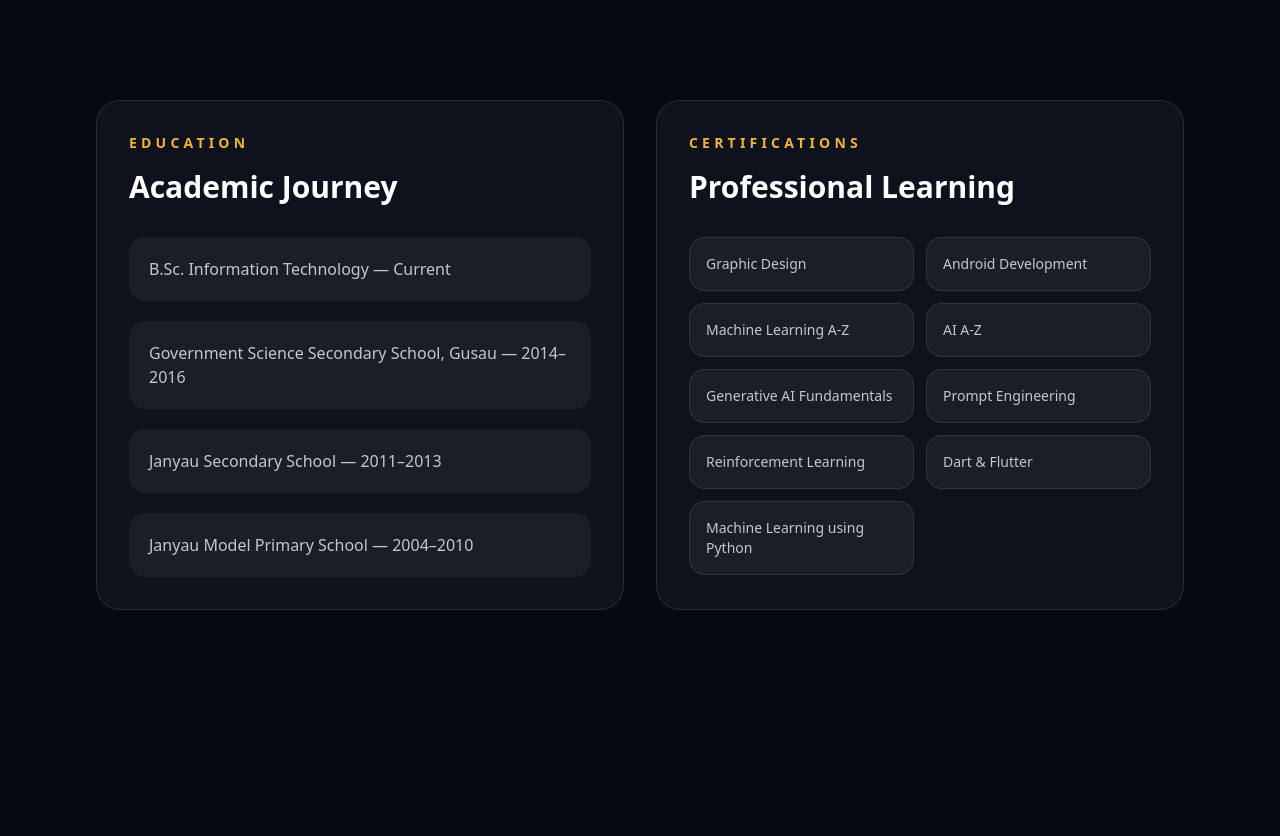
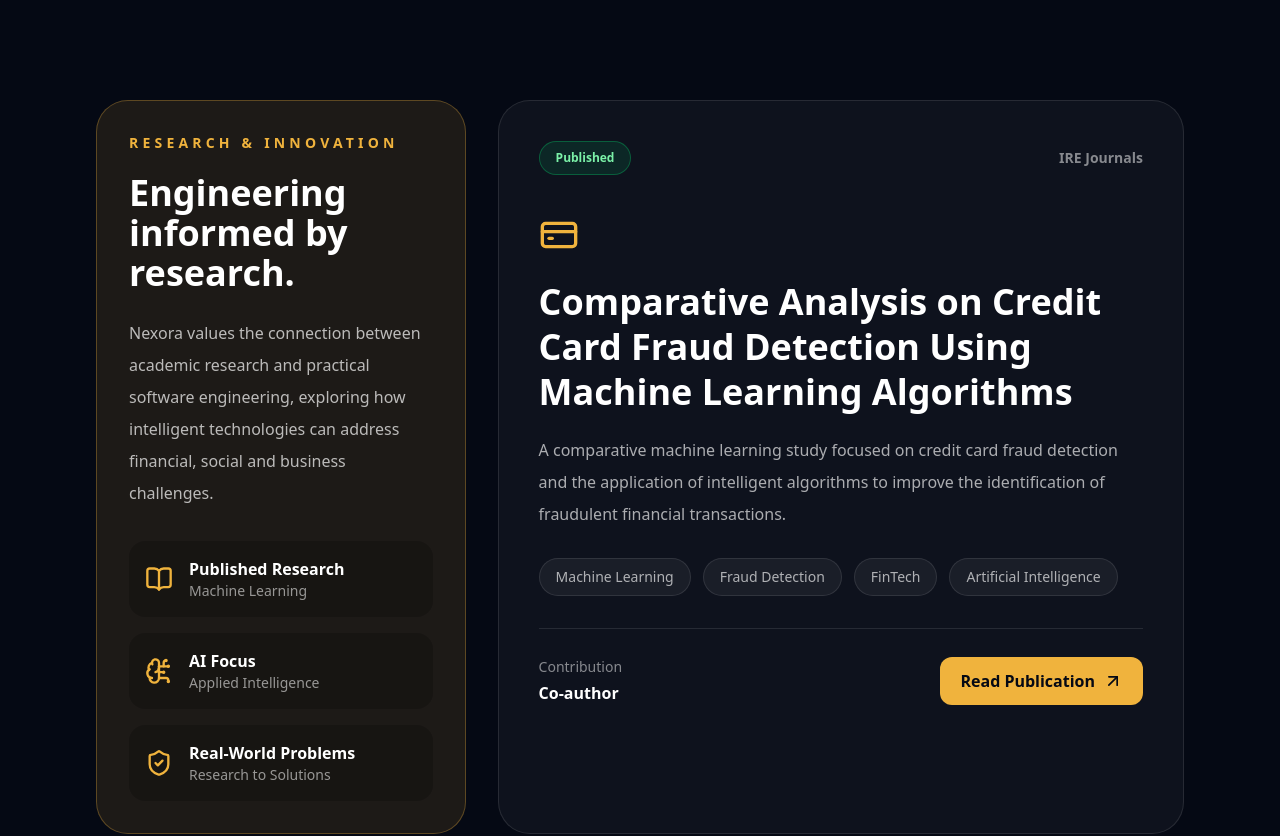
Before and after one commit to YUSUFUMARWALI/nexora-technologies, a Next.js app: page / in a window 1280 px wide. Shown: the part 5480-6316 px from the top of the page. Before the commit the page ends 6154 px from the top, so only its background shows below. Built offline with nearby package versions, Linux system fonts and the light colour scheme.

Commit message:
Add research publication preview

```diff
--- a/src/app/page.tsx
+++ b/src/app/page.tsx
@@ -4,6 +4,7 @@ import About from "@/components/About";
 import Services from "@/components/Services";
 import ProductsShowcase from "@/components/ProductsShowcase";
 import FounderPreview from "@/components/FounderPreview";
+import ResearchPreview from "@/components/ResearchPreview";
 import Education from "@/components/Education";
 
 export default function Home() {
@@ -15,6 +16,7 @@ export default function Home() {
       <Services />
       <ProductsShowcase />
       <FounderPreview />
+      <ResearchPreview />
       <Education />
     </main>
   );
--- /dev/null
+++ b/src/components/ResearchPreview.tsx
@@ -0,0 +1,114 @@
+import { ArrowUpRight, BookOpen, BrainCircuit, CreditCard, ShieldCheck } from "lucide-react";
+
+const publication = {
+  title:
+    "Comparative Analysis on Credit Card Fraud Detection Using Machine Learning Algorithms",
+  journal: "IRE Journals",
+  role: "Co-author",
+  topics: ["Machine Learning", "Fraud Detection", "FinTech", "Artificial Intelligence"],
+  link: "https://www.irejournals.com/formatedpaper/1705531.pdf",
+};
+
+export default function ResearchPreview() {
+  return (
+    <section id="research" className="section-shell text-white">
+      <div className="container-shell">
+        <div className="grid gap-8 lg:grid-cols-[0.7fr_1.3fr]">
+          <div className="rounded-[2rem] border border-[#F0B33D]/30 bg-[#F0B33D]/10 p-8">
+            <p className="text-sm font-bold uppercase tracking-[0.3em] text-[#F0B33D]">
+              Research & Innovation
+            </p>
+
+            <h2 className="mt-5 text-4xl font-black">
+              Engineering informed by research.
+            </h2>
+
+            <p className="mt-6 leading-8 text-white/70">
+              Nexora values the connection between academic research and practical
+              software engineering, exploring how intelligent technologies can
+              address financial, social and business challenges.
+            </p>
+
+            <div className="mt-8 grid gap-4 sm:grid-cols-3 lg:grid-cols-1">
+              <div className="flex items-center gap-4 rounded-2xl bg-black/20 p-4">
+                <BookOpen className="h-7 w-7 text-[#F0B33D]" />
+                <div>
+                  <p className="font-bold">Published Research</p>
+                  <p className="text-sm text-white/55">Machine Learning</p>
+                </div>
+              </div>
+
+              <div className="flex items-center gap-4 rounded-2xl bg-black/20 p-4">
+                <BrainCircuit className="h-7 w-7 text-[#F0B33D]" />
+                <div>
+                  <p className="font-bold">AI Focus</p>
+                  <p className="text-sm text-white/55">Applied Intelligence</p>
+                </div>
+              </div>
+
+              <div className="flex items-center gap-4 rounded-2xl bg-black/20 p-4">
+                <ShieldCheck className="h-7 w-7 text-[#F0B33D]" />
+                <div>
+                  <p className="font-bold">Real-World Problems</p>
+                  <p className="text-sm text-white/55">Research to Solutions</p>
+                </div>
+              </div>
+            </div>
+          </div>
+
+          <article className="rounded-[2rem] border border-white/10 bg-white/[0.04] p-8 md:p-10">
+            <div className="flex flex-wrap items-center justify-between gap-4">
+              <span className="rounded-full border border-green-400/30 bg-green-400/10 px-4 py-2 text-xs font-bold text-green-300">
+                Published
+              </span>
+
+              <span className="text-sm font-semibold text-white/50">
+                {publication.journal}
+              </span>
+            </div>
+
+            <CreditCard className="mt-10 h-10 w-10 text-[#F0B33D]" />
+
+            <h3 className="mt-6 max-w-4xl text-3xl font-black leading-tight md:text-4xl">
+              {publication.title}
+            </h3>
+
+            <p className="mt-5 leading-8 text-white/65">
+              A comparative machine learning study focused on credit card fraud
+              detection and the application of intelligent algorithms to improve
+              the identification of fraudulent financial transactions.
+            </p>
+
+            <div className="mt-7 flex flex-wrap gap-3">
+              {publication.topics.map((topic) => (
+                <span
+                  key={topic}
+                  className="rounded-full border border-white/10 bg-white/5 px-4 py-2 text-sm text-white/65"
+                >
+                  {topic}
+                </span>
+              ))}
+            </div>
+
+            <div className="mt-8 flex flex-wrap items-center justify-between gap-5 border-t border-white/10 pt-7">
+              <div>
+                <p className="text-sm text-white/50">Contribution</p>
+                <p className="mt-1 font-bold">{publication.role}</p>
+              </div>
+
+              <a
+                href={publication.link}
+                target="_blank"
+                rel="noopener noreferrer"
+                className="inline-flex items-center gap-2 rounded-xl bg-[#F0B33D] px-5 py-3 font-bold text-[#050914] transition hover:bg-white"
+              >
+                Read Publication
+                <ArrowUpRight className="h-5 w-5" />
+              </a>
+            </div>
+          </article>
+        </div>
+      </div>
+    </section>
+  );
+}
```
